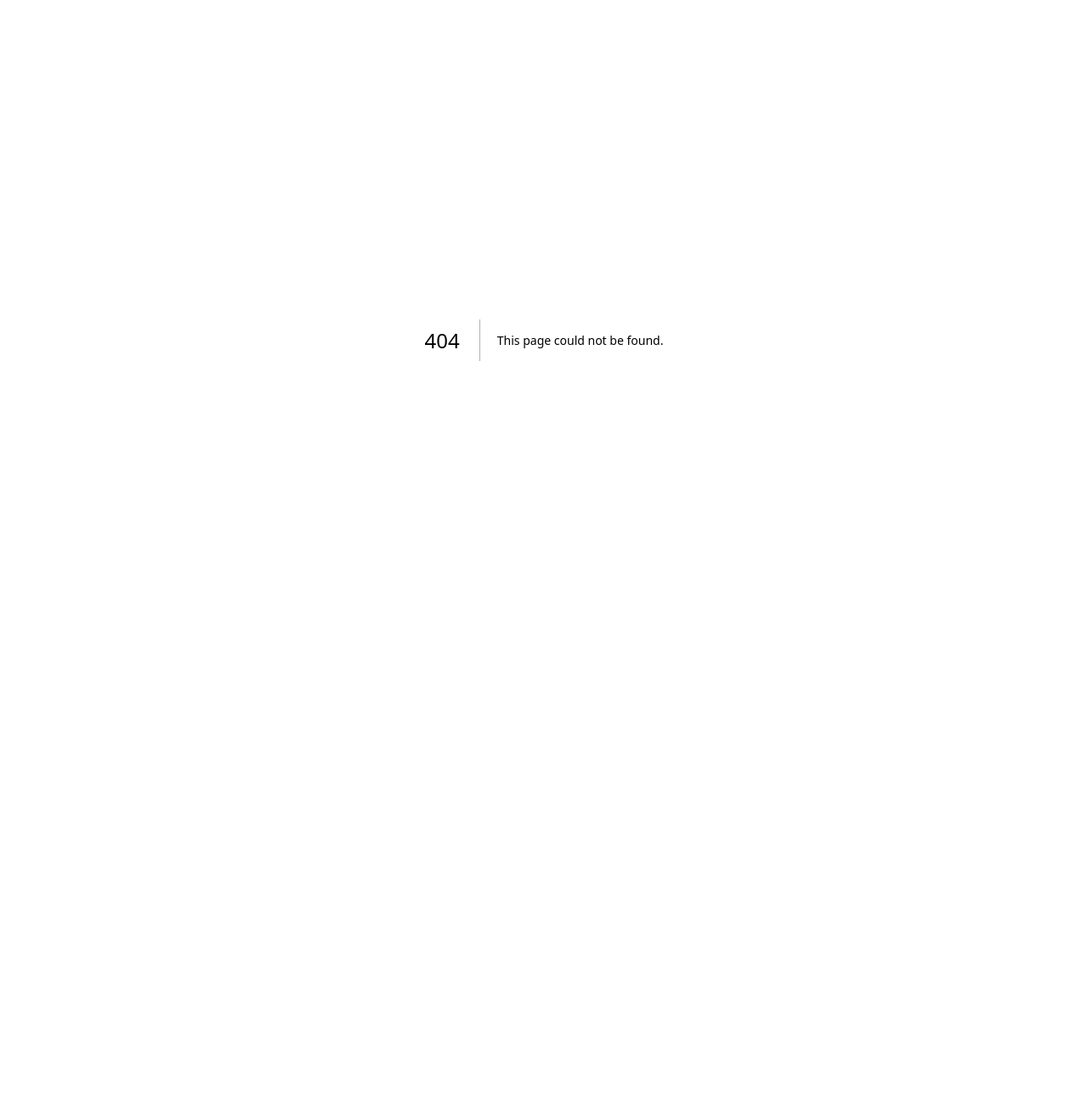
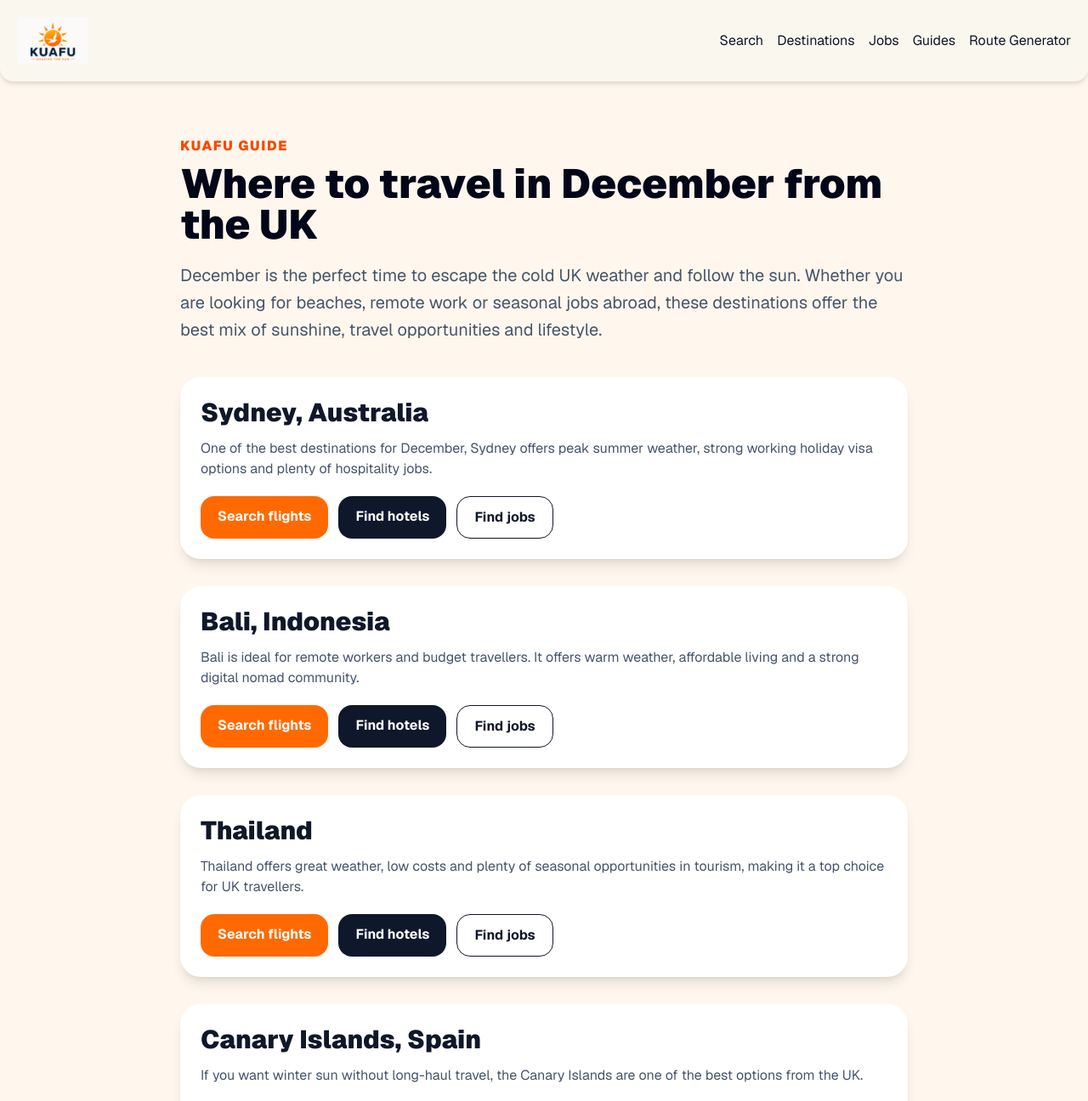
Before and after one commit to fabienproctor-tech/kuafu, a Next.js app: page /guides/where-to-travel-in-december-from-uk in a window 1280 px wide. Before the commit this address had no page. Shown: the top 1296 px of the page at 85% size. Before the commit the page ends 800 px from the top, so only its background shows below. Built offline with nearby package versions, Linux system fonts and the light colour scheme.

Commit message:
Add December travel guide

```diff
--- /dev/null
+++ b/app/guides/where-to-travel-in-december-from-uk/page.tsx
@@ -0,0 +1,156 @@
+import Header from "@/components/Header";
+import Footer from "@/components/Footer";
+import Link from "next/link";
+
+export const metadata = {
+  title: "Where to Travel in December from the UK | Kuafu",
+  description:
+    "Discover the best sunny destinations in December for UK travellers. Find flights, hotels and jobs abroad with Kuafu.",
+};
+
+export default function DecemberGuidePage() {
+  return (
+    <main className="min-h-screen bg-orange-50">
+      <Header />
+
+      <article className="mx-auto max-w-4xl px-5 py-16">
+        <p className="font-black uppercase tracking-widest text-orange-600">
+          Kuafu Guide
+        </p>
+
+        <h1 className="mt-2 text-5xl font-black text-slate-950">
+          Where to travel in December from the UK
+        </h1>
+
+        <p className="mt-5 text-xl leading-8 text-slate-600">
+          December is the perfect time to escape the cold UK weather and follow the sun.
+          Whether you are looking for beaches, remote work or seasonal jobs abroad,
+          these destinations offer the best mix of sunshine, travel opportunities and lifestyle.
+        </p>
+
+        {/* DESTINATIONS */}
+        <section className="mt-10 space-y-8">
+
+          {/* Australia */}
+          <div className="rounded-3xl bg-white p-6 shadow-lg">
+            <h2 className="text-3xl font-black">Sydney, Australia</h2>
+            <p className="mt-3 text-slate-600">
+              One of the best destinations for December, Sydney offers peak summer weather,
+              strong working holiday visa options and plenty of hospitality jobs.
+            </p>
+
+            <div className="mt-5 flex flex-wrap gap-3">
+              <Link
+                href="/search?destination=Sydney"
+                className="rounded-2xl bg-orange-500 hover:bg-orange-600 transition px-5 py-3 font-bold text-white"
+              >
+                Search flights
+              </Link>
+
+              <Link
+                href="/search?destination=Sydney"
+                className="rounded-2xl bg-slate-900 px-5 py-3 font-bold text-white"
+              >
+                Find hotels
+              </Link>
+
+              <Link
+                href="/search?destination=Sydney"
+                className="rounded-2xl border px-5 py-3 font-bold"
+              >
+                Find jobs
+              </Link>
+            </div>
+          </div>
+
+          {/* Bali */}
+          <div className="rounded-3xl bg-white p-6 shadow-lg">
+            <h2 className="text-3xl font-black">Bali, Indonesia</h2>
+            <p className="mt-3 text-slate-600">
+              Bali is ideal for remote workers and budget travellers. It offers warm weather,
+              affordable living and a strong digital nomad community.
+            </p>
+
+            <div className="mt-5 flex flex-wrap gap-3">
+              <Link href="/search?destination=Bali" className="rounded-2xl bg-orange-500 hover:bg-orange-600 transition px-5 py-3 font-bold text-white">
+                Search flights
+              </Link>
+              <Link href="/search?destination=Bali" className="rounded-2xl bg-slate-900 px-5 py-3 font-bold text-white">
+                Find hotels
+              </Link>
+              <Link href="/search?destination=Bali" className="rounded-2xl border px-5 py-3 font-bold">
+                Find jobs
+              </Link>
+            </div>
+          </div>
+
+          {/* Thailand */}
+          <div className="rounded-3xl bg-white p-6 shadow-lg">
+            <h2 className="text-3xl font-black">Thailand</h2>
+            <p className="mt-3 text-slate-600">
+              Thailand offers great weather, low costs and plenty of seasonal opportunities
+              in tourism, making it a top choice for UK travellers.
+            </p>
+
+            <div className="mt-5 flex flex-wrap gap-3">
+              <Link href="/search?destination=Thailand" className="rounded-2xl bg-orange-500 hover:bg-orange-600 transition px-5 py-3 font-bold text-white">
+                Search flights
+              </Link>
+              <Link href="/search?destination=Thailand" className="rounded-2xl bg-slate-900 px-5 py-3 font-bold text-white">
+                Find hotels
+              </Link>
+              <Link href="/search?destination=Thailand" className="rounded-2xl border px-5 py-3 font-bold">
+                Find jobs
+              </Link>
+            </div>
+          </div>
+
+          {/* Canary Islands */}
+          <div className="rounded-3xl bg-white p-6 shadow-lg">
+            <h2 className="text-3xl font-black">Canary Islands, Spain</h2>
+            <p className="mt-3 text-slate-600">
+              If you want winter sun without long-haul travel, the Canary Islands
+              are one of the best options from the UK.
+            </p>
+
+            <div className="mt-5 flex flex-wrap gap-3">
+              <Link href="/search?destination=Canary Islands" className="rounded-2xl bg-orange-500 hover:bg-orange-600 transition px-5 py-3 font-bold text-white">
+                Search flights
+              </Link>
+              <Link href="/search?destination=Canary Islands" className="rounded-2xl bg-slate-900 px-5 py-3 font-bold text-white">
+                Find hotels
+              </Link>
+              <Link href="/search?destination=Canary Islands" className="rounded-2xl border px-5 py-3 font-bold">
+                Find jobs
+              </Link>
+            </div>
+          </div>
+
+        </section>
+
+        {/* CTA */}
+        <section className="mt-12 rounded-3xl bg-white p-6 shadow-lg text-center">
+          <h2 className="text-3xl font-black">
+            Plan your route and follow the sun
+          </h2>
+
+          <p className="mt-3 text-slate-600">
+            Use Kuafu to build your own travel plan across multiple destinations.
+          </p>
+
+          <div className="mt-6">
+            <Link
+              href="/route-generator"
+              className="rounded-2xl bg-orange-500 hover:bg-orange-600 transition px-6 py-4 font-bold text-white"
+            >
+              Try the Route Generator
+            </Link>
+          </div>
+        </section>
+
+      </article>
+
+      <Footer />
+    </main>
+  );
+}
```
